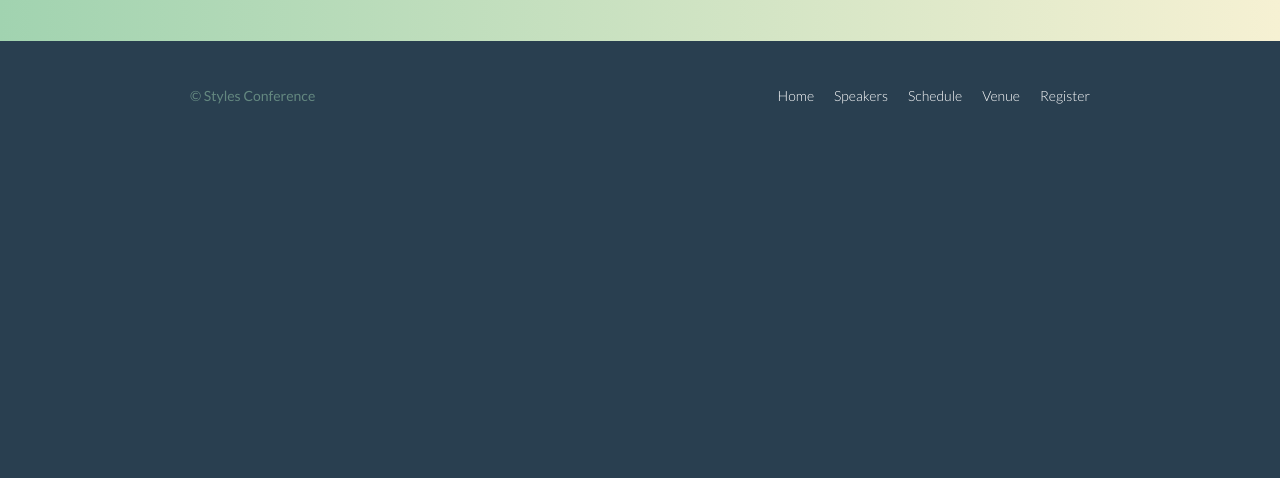
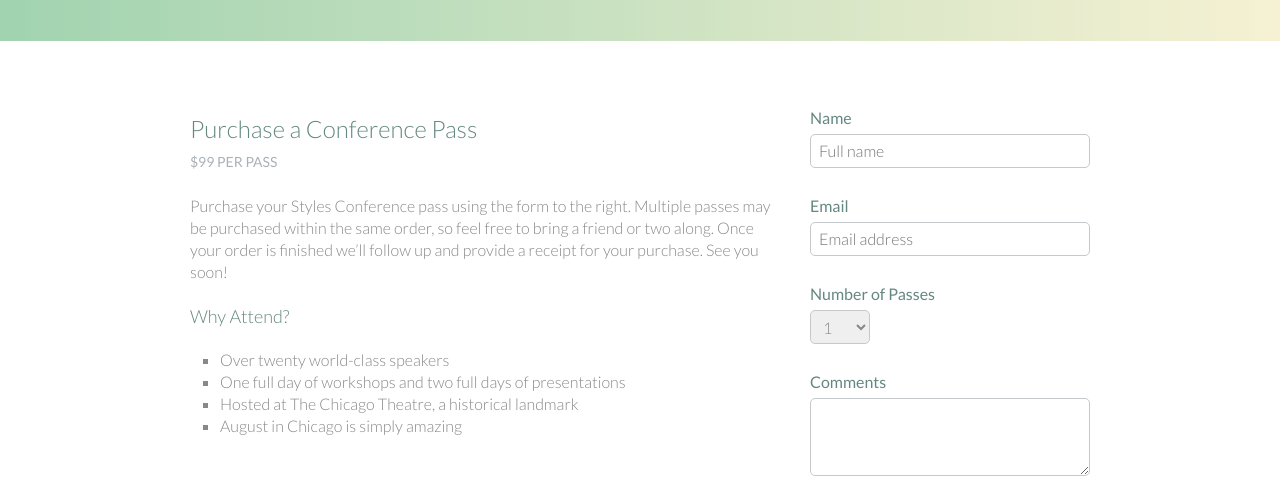
Before and after one commit to docljn/shayhowe-html, a plain HTML site: page register.html in a window 1280 px wide. Shown: the part 355-833 px from the top of the page. Before the commit the page ends 800 px from the top, so only its background shows below. Drawn offline with Linux system fonts and the light colour scheme.

Commit message:
end of forms tutorial

```diff
--- a/assets/stylesheets/main.css
+++ b/assets/stylesheets/main.css
@@ -244,6 +244,18 @@ p a {
   color: #648880;
 }
 
+.btn-default: {
+  border: 0;
+  background: #648880;
+  padding: 11px 30px;
+  font-size: 14px;
+}
+
+.btn-default:hover {
+  background: #77a198;
+}
+
+
 /*
   ========================================
   Primary header
@@ -373,3 +385,52 @@ p a {
 .venue-map {
   height: 264px;
 }
+
+
+/*
+  ========================================
+  Register
+  ========================================
+*/
+
+.why-attend {
+  list-style: square;
+  margin: 0 0 22px 30px;
+}
+
+form {
+  margin-bottom: 22px;
+}
+
+input,
+select,
+textarea {
+  font: 300 16px/22px "Lato", "Open Sans", "Helvetica Neue", Helvetica, Arial, sans-serif;
+}
+
+.register-group label {
+  color: #648880;
+  cursor: pointer;
+  font-weight: 400;
+}
+.register-group input,
+.register-group select,
+.register-group textarea {
+  border: 1px solid #c6c9cc;
+  border-radius: 5px;
+  color: #888;
+  display: block;
+  margin: 5px 0 27px 0;
+  padding: 5px 8px;
+}
+.register-group input,
+.register-group textarea {
+  width: 100%;
+}
+.register-group select {
+  height: 34px;
+  width: 60px;
+}
+.register-group textarea {
+  height: 78px;
+}
--- a/register.html
+++ b/register.html
@@ -44,6 +44,62 @@
       </div>
     </section>
 
+    <section class ="row">
+      <div class="grid">
+        <section class="col-2-3">
+          <h2>Purchase a Conference Pass</h2>
+          <h5>$99 per Pass</h5>
+
+          <p>Purchase your Styles Conference pass using the form to the right. Multiple passes may be purchased within the same order, so feel free to bring a friend or two along. Once your order is finished we&#8217;ll follow up and provide a receipt for your purchase. See you soon!</p>
+
+          <h4>Why Attend?</h4>
+
+          <ul class="why-attend">
+          <li>Over twenty world-class speakers</li>
+            <li>One full day of workshops and two full days of presentations</li>
+            <li>Hosted at The Chicago Theatre, a historical landmark</li>
+            <li>August in Chicago is simply amazing</li>
+          </ul>
+        </section><!--
+        --><form class="col-1-3" action="#" method="post">
+
+          <fieldset class="register-group">
+
+            <label>
+              Name
+              <input type="text" name="name" placeholder="Full name" required>
+            </label>
+
+            <label>
+              Email
+              <input type="email" name="email" placeholder="Email address" required>
+            </label>
+
+            <label>
+              Number of Passes
+              <select name="quantity" required>
+                <option value="1" selected>1</option>
+                <option value="2">2</option>
+                <option value="3">3</option>
+                <option value="4">4</option>
+                <option value="5">5</option>
+              </select>
+            </label>
+
+            <label>
+              Comments
+              <textarea name="comments"></textarea>
+            </label>
+
+          </fieldset>
+
+          <input class="btn btn-default" type="submit" name="submit" value="Purchase">
+
+        </form>
+      </div>
+    </section>
+
+
     <!-- Footer -->
 
     <footer class="primary-footer container group">
```
